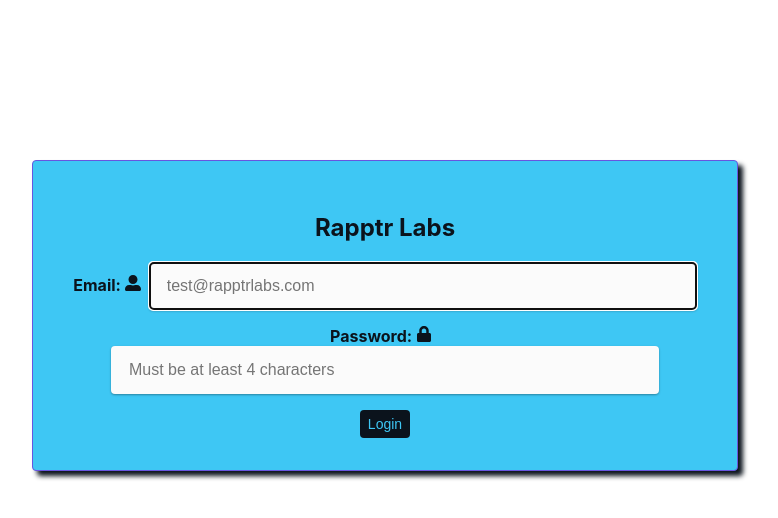
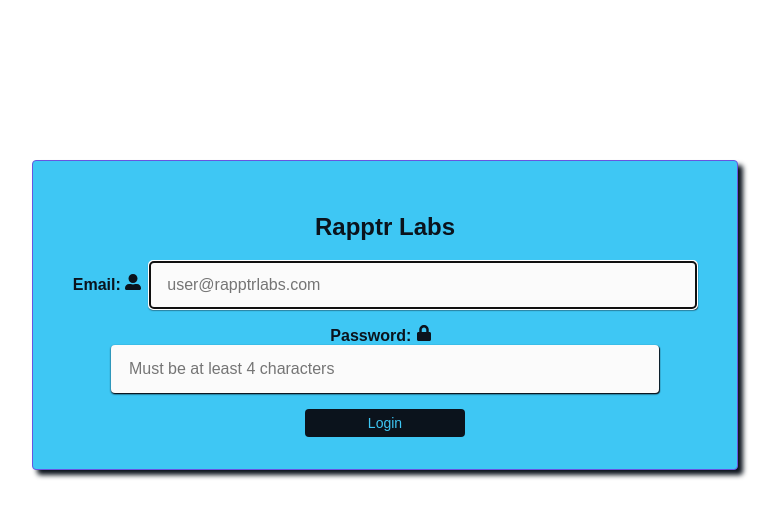
Before and after one commit to ntraugh/react-todo, a React (Create React App) app in the folder client/: page / in a window 1280 px wide. Shown: the top 518 px of the page, without its empty margins (255-1033 px from the left). Built offline with nearby package versions, Linux system fonts and the light colour scheme.

Commit message:
not sure what is going on with the axios call, getting a CORS related error

```diff
--- a/client/src/App.js
+++ b/client/src/App.js
@@ -12,7 +12,7 @@ function App() {
 
   const [error, setError] = useState(null)
 
-
+  // POST REQUEST GIVING A CORS ERROR
   const login = async (userDetails) => {
     const response = await axios.post("http://dev.rapptrlabs.com/Tests/scripts/user-login.php", userDetails)
       .then(userData => setUserInfo({email: userData.email, password: userData.password}))
--- a/client/src/components/Login.js
+++ b/client/src/components/Login.js
@@ -4,7 +4,6 @@ import {FaUserAlt, FaLock} from "react-icons/fa"
 
 const Login = ({login, error, setError}) => {
     const navigate = useNavigate()
-
     const [userInfo, setUserInfo] = useState({
         email: "",
         password: "",
@@ -47,7 +46,7 @@ const Login = ({login, error, setError}) => {
                 required
                 onChange={handleChange}
                 value={userInfo.email}
-                placeholder="test@rapptrlabs.com"
+                placeholder="user@rapptrlabs.com"
                 type="email" name="email"
                 id="email"
                 ref={inputRef}></input>
@@ -65,7 +64,7 @@ const Login = ({login, error, setError}) => {
                 name="password"
                 id="password"></input>
             </div>
-            {!error && <button style={{marginTop: "1rem"}}>Login</button>}
+            {!error && <button style={{marginTop: "1rem", width: "25%"}}>Login</button>}
 
         </div>
 
--- a/client/src/components/Todo.js
+++ b/client/src/components/Todo.js
@@ -80,8 +80,9 @@ const Todo = () => {
   return (
     <>
       <button
+      className='logout-button'
       onClick={logout}
-      style={{float: "right", margin: "1rem 1rem", width: "5%"}}>Logout</button>
+      style={{float: "right", margin: "1rem 1rem"}}>Logout</button>
       <section className="whole-form">
         <form onSubmit={handleSubmit} className="form-info">
           <h3 style={{marginBottom: "1.5rem", textAlign: "center"}}>My To-Do List</h3>
--- a/client/src/index.css
+++ b/client/src/index.css
@@ -1,8 +1,6 @@
 body {
   margin: 0;
-  font-family: -apple-system, BlinkMacSystemFont, 'Segoe UI', 'Roboto', 'Oxygen',
-    'Ubuntu', 'Cantarell', 'Fira Sans', 'Droid Sans', 'Helvetica Neue',
-    sans-serif;
+  font-family: 'Montserrat', sans-serif;
   -webkit-font-smoothing: antialiased;
   -moz-osx-font-smoothing: grayscale;
 }
@@ -105,13 +103,6 @@ button:hover {
   box-shadow: #0b131c 0px 0px 0px 0px, #3ec7f4 0px 0px 0px 0px, #0b131c 0px 1px 1px 0px,  #3ec7f4 0px 0px 0px 1px,  #3ec7f4 0px 0px 0px 0px,#0b131c 0px 3px 9px 0px, #0b131c 0px 2px 5px 0px;
 }
 
-@media only screen and (min-width: 1000px) {
-  .whole-form{
-    width: 50%;
-    margin-left: 25rem;
-  }
-}
-
 input {
 
   width: 80%;
@@ -122,9 +113,23 @@ input {
   border-radius: 4px;
   padding: 8px 16px;
   border: 2px solid transparent;
-  box-shadow: rgb(0 0 0 / 12%) 0px 1px 3px, rgb(0 0 0 / 24%) 0px 1px 2px;
+  box-shadow: #0b131c  1px 1px 1px, #0b131c  0px 1px 2px;
   background: rgb(251, 251, 251);
   transition: all 0.1s ease 0s;
 
 
 }
+
+@media only screen and (min-width: 1000px) {
+  .whole-form{
+    width: 50%;
+    margin-left: 25rem;
+  }
+
+}
+
+@media only screen and (max-width: 1000px) {
+  .logout-button {
+    width: auto;
+  }
+}
```
